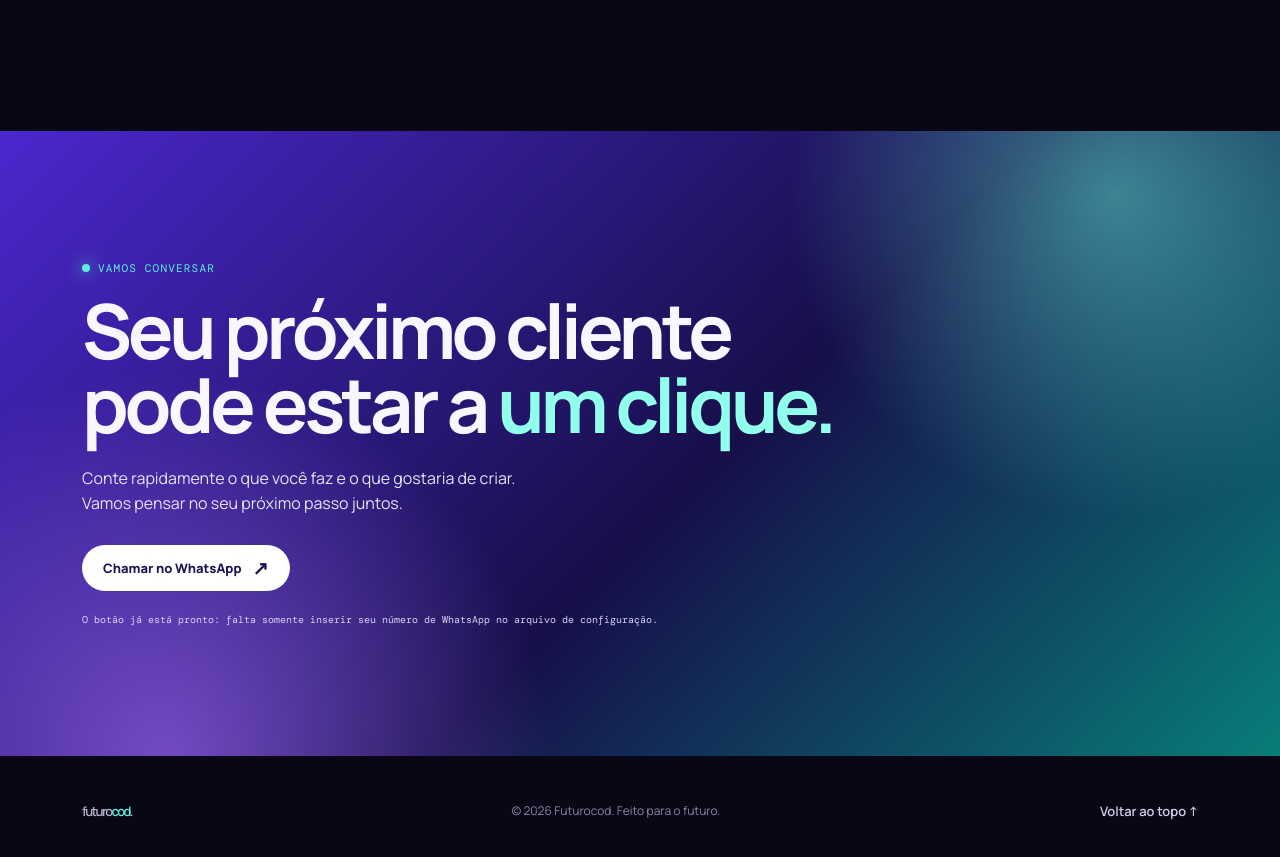
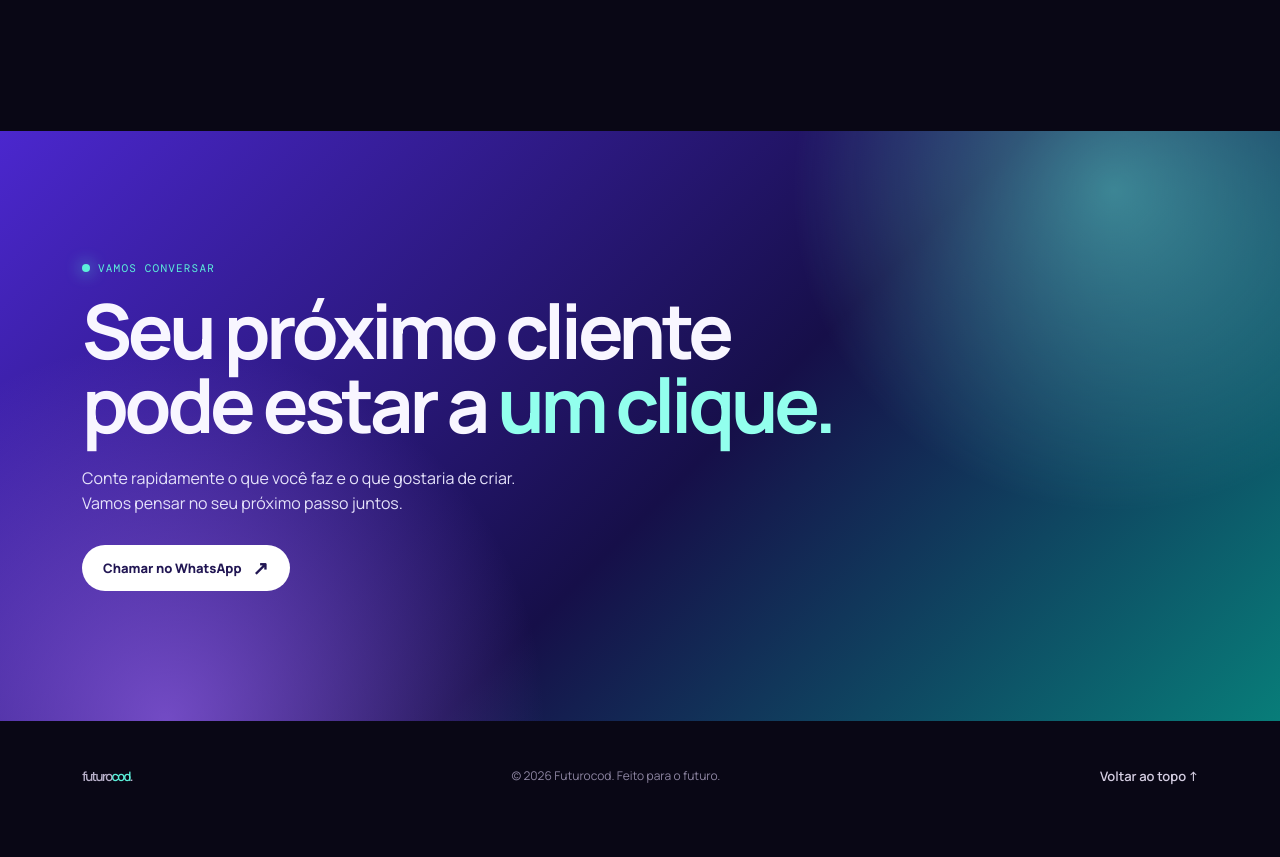
Before and after one commit to Valeria-Nascimento/Site-Futurocod-site, a plain HTML site: page index.html in a window 1280 px wide. Shown: the part 3120-3977 px from the top of the page. After the commit the page ends 3951 px from the top, so only its background shows below. Drawn offline with nearby package versions, Linux system fonts and the light colour scheme.

Commit message:
Commit 2 - FuturoCod
Signed-off-by: Valeria Nascimento <valeria.nascimento.ideal@gmail.com>

```diff
--- a/index.html
+++ b/index.html
@@ -83,7 +83,7 @@
       </ol>
     </section>
 
-    <section class="contact" id="contato"><div class="container contact-inner reveal"><p class="eyebrow"><span></span> VAMOS CONVERSAR</p><h2>Seu próximo cliente<br>pode estar a <em>um clique.</em></h2><p>Conte rapidamente o que você faz e o que gostaria de criar. Vamos pensar no seu próximo passo juntos.</p><a class="button light" data-whatsapp="Olá! Quero começar um projeto com a Futurocod.">Chamar no WhatsApp <span>↗</span></a><small>O botão já está pronto: falta somente inserir seu número de WhatsApp no arquivo de configuração.</small></div></section>
+    <section class="contact" id="contato"><div class="container contact-inner reveal"><p class="eyebrow"><span></span> VAMOS CONVERSAR</p><h2>Seu próximo cliente<br>pode estar a <em>um clique.</em></h2><p>Conte rapidamente o que você faz e o que gostaria de criar. Vamos pensar no seu próximo passo juntos.</p><a class="button light" data-whatsapp="Olá! Quero começar um projeto com a Futurocod.">Chamar no WhatsApp <span>↗</span></a></div></section>
   </main>
 
   <footer class="footer container"><a class="brand" href="#inicio">futuro<span>cod</span>.</a><p>© <span id="year"></span> Futurocod. Feito para o futuro.</p><a href="#inicio">Voltar ao topo ↑</a></footer>
```
